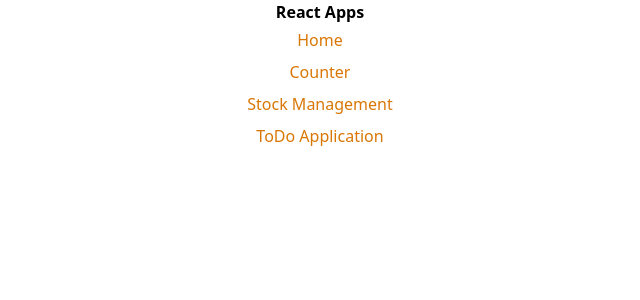
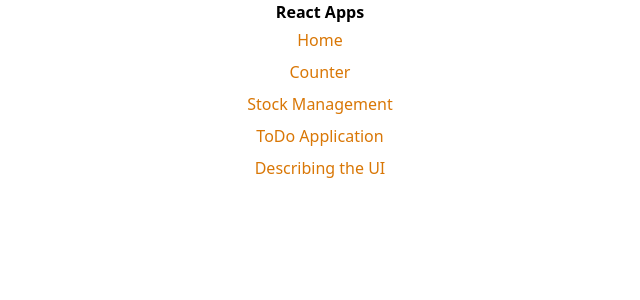
Before and after one commit to nabin-skilluplabs/skillup_labs_fsd_batch_01_2023, a React (Vite) app in the folder react-app/: page / in a window 1280 px wide. Shown: the top 300 px of the page, without its empty margins (320-960 px from the left). Built offline with nearby package versions, Linux system fonts and the light colour scheme.

Commit message:
added profile

```diff
--- a/react-app/src/App.jsx
+++ b/react-app/src/App.jsx
@@ -17,7 +17,12 @@ export default function App(){
         {
             title: "ToDo Application",
             path: "/todoapp"
+        },
+        {
+            title: "Describing the UI",
+            path: "/describing-the-ui"
         }
+
     ]
     return (
         <div className="text-center">
--- /dev/null
+++ b/react-app/src/components/Profile.jsx
@@ -0,0 +1,6 @@
+function Profile(){
+    return(
+        <img src="../assets/images/istockphoto-183104619-612x612.jpg" alt="" />
+    )
+}
+export default Profile;
--- /dev/null
+++ b/react-app/src/pages/DescribingTheUI.jsx
@@ -0,0 +1,8 @@
+import Profile from "../components/Profile"
+
+function  DescribingTheUI(){
+    return(
+        <Profile />
+    )
+}
+export default DescribingTheUI
--- a/react-app/src/router.jsx
+++ b/react-app/src/router.jsx
@@ -2,6 +2,7 @@ import App from './App.jsx'
 import Counter from './Counter.jsx'
 import Stock  from './Stock.jsx';
 import ToDoApp from './ToDoApp.jsx';
+import DescribingTheUI from './pages/DescribingTheUI.jsx';
 
 import {
     createBrowserRouter,
@@ -24,6 +25,10 @@ const router = createBrowserRouter([
       {
         path: "/todoapp",
         element: <ToDoApp />
+      },
+      {
+        path: "/describinh-the-ui",
+        element: <DescribingTheUI />
       }
   ]);
   export default router;
```
Also changed, not shown: react-app/src/assets/istockphoto-183104619-612x612.jpg (added).
